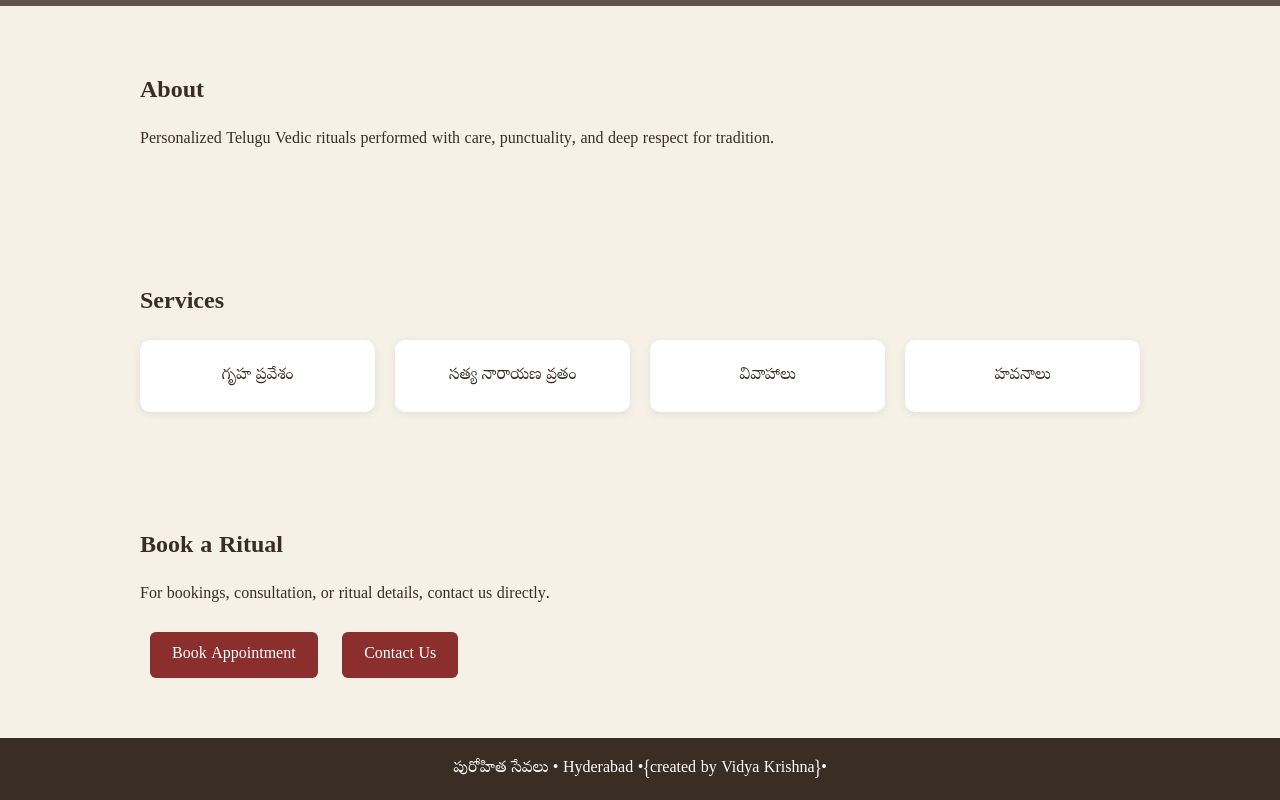
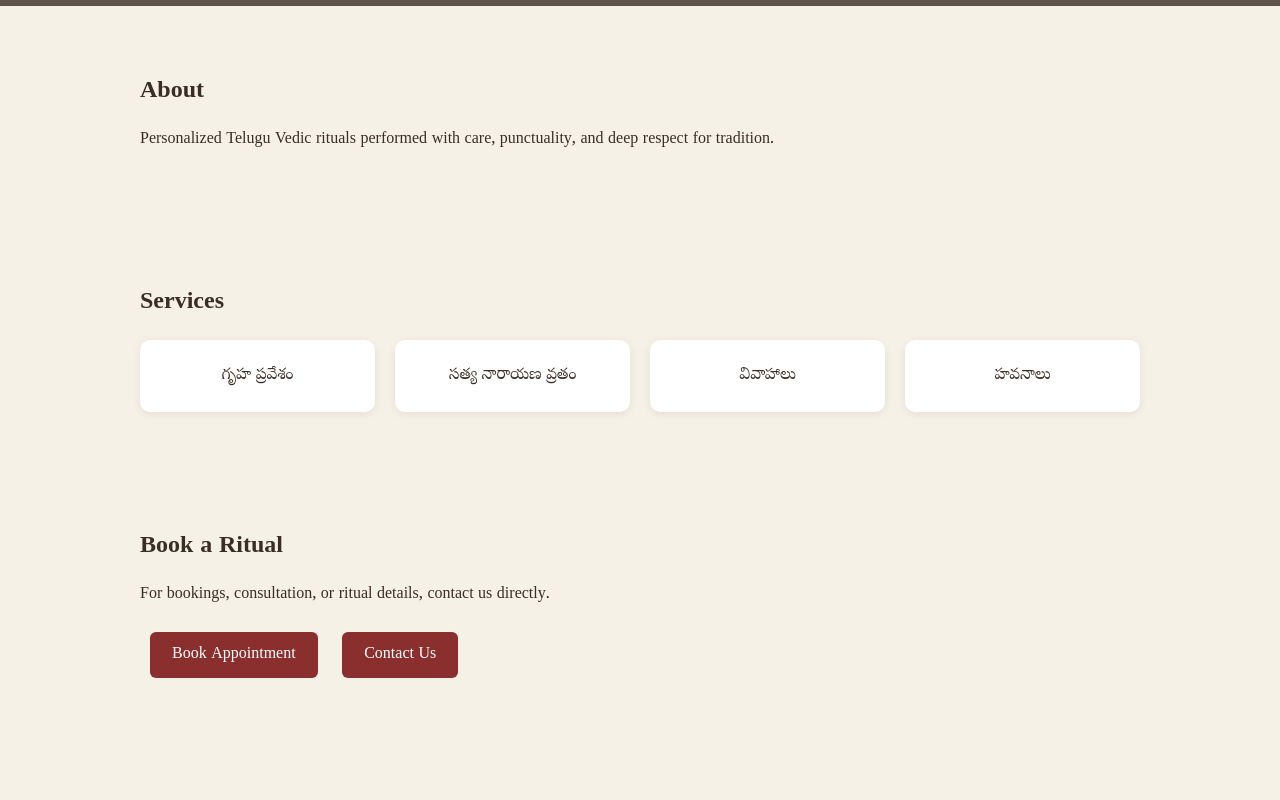
Before and after one commit to Vidya-Krishna/purohita-sevalu, a plain HTML site: page index.html in a window 1280 px wide. Shown: the part 378-1178 px from the top of the page. After the commit the page ends 1116 px from the top, so only its background shows below. Drawn offline with Linux system fonts and the light colour scheme.

Commit message:
removed_a_footnote

```diff
--- a/index.html
+++ b/index.html
@@ -57,10 +57,7 @@
     </div>
 </section>
 
-<footer>
-    పురోహిత సేవలు • Hyderabad
-       •{created by Vidya Krishna}•
-</footer>
+
 <script>
 const toggle = document.getElementById("theme-toggle");
 
```
